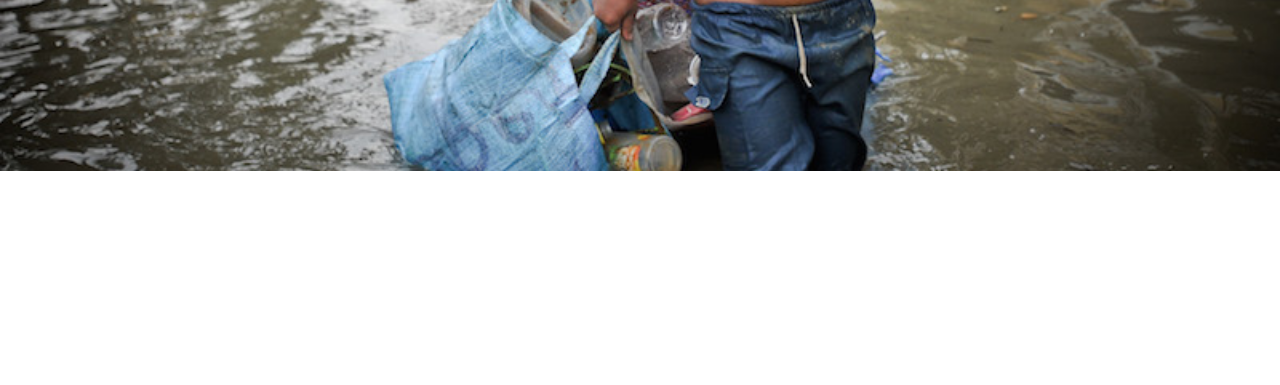
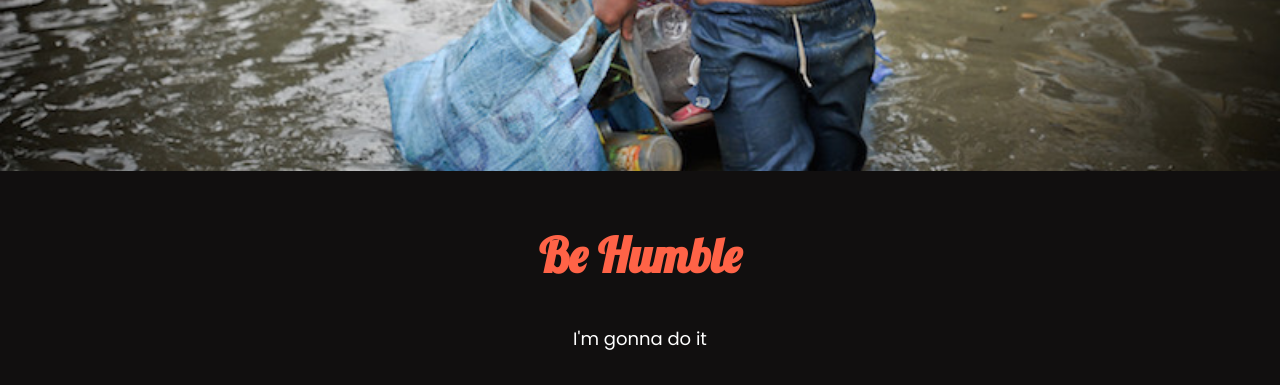
Before and after one commit to saikot-mehedi/donate-today, a plain HTML site: page index.html in a window 1280 px wide. Shown: the part 578-963 px from the top of the page. Before the commit the page ends 800 px from the top, so only its background shows below. Drawn offline with Linux system fonts and the light colour scheme.

Commit message:
footer updated

```diff
--- a/index.html
+++ b/index.html
@@ -10,17 +10,24 @@
     <link rel="preconnect" href="https://fonts.googleapis.com">
     <link rel="preconnect" href="https://fonts.gstatic.com" crossorigin>
     <link href="https://fonts.googleapis.com/css2?family=Noto+Serif:ital,wght@1,700&family=Poppins:wght@400;700&display=swap" rel="stylesheet">
+    <link rel="preconnect" href="https://fonts.googleapis.com">
+    <link rel="preconnect" href="https://fonts.gstatic.com" crossorigin>
+    <link href="https://fonts.googleapis.com/css2?family=Lobster&family=Noto+Serif:ital,wght@1,700&family=Poppins:wght@400;700&display=swap" rel="stylesheet">
 </head>
 <body>
     <section id="top-banner">
             <div>
                 <h1>Let’s Help Those Who Are
                     More In Need</h1>
-                    <p>It's not about how much you give,but how much love you put into giving.</p>
+                    <p>It's not about how much you give, but how much love you put into giving.</p>
             </div><br>
             <div id="donate-now-link">
                 <a href="">Donate Now</a>
             </div>
     </section>
 </body>
+<footer>
+    <h2>Be Humble</h2>
+    <p>I'm gonna do it</p>
+</footer>
 </html>
--- a/style.css
+++ b/style.css
@@ -35,3 +35,13 @@ div a{
     border-radius: 10px;
     background-color: rgb(223, 80, 69);
 }
+footer{
+
+    background-color: rgb(17, 15, 15);
+    padding: 15px;
+}
+footer h2{
+    font-family: 'Lobster', cursive;
+    text-align: center;
+    color: tomato;
+}
```
